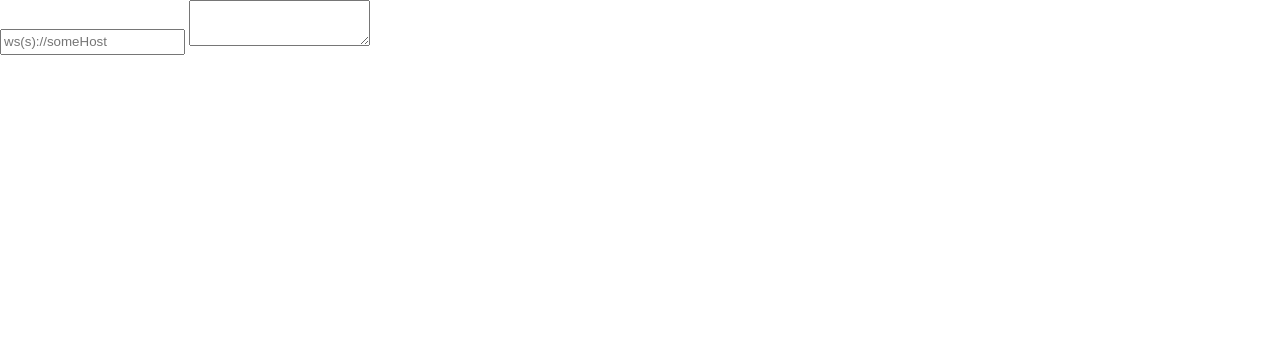
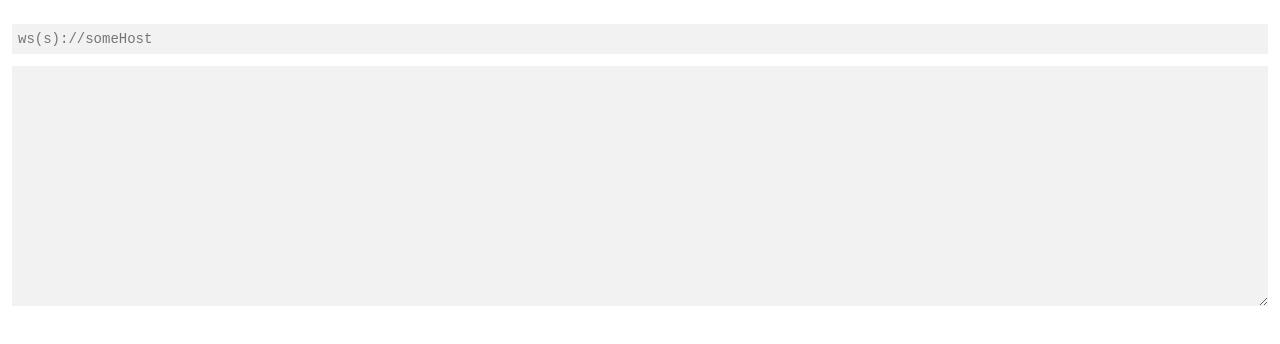
Before and after one commit to Kriegslustig/websocket-live-sandbox, a plain HTML site: page main.html in a window 1280 px wide. Drawn offline with Linux system fonts and the light colour scheme.

Commit message:
Nicen up the whole thing a little

```diff
--- a/main.html
+++ b/main.html
@@ -4,6 +4,7 @@
   <meta charset="UTF-8">
   <title>WebSocket Sandbox</title>
   <link rel="stylesheet" type="text/css" href="public/css/writ.css">
+  <link rel="stylesheet" type="text/css" href="public/css/styles.css">
 </head>
 <body>
   <main>
--- /dev/null
+++ b/public/css/styles.css
@@ -0,0 +1,53 @@
+*, *:before, *:after {
+  box-sizing: border-box;
+}
+
+html {
+  font-size: 12px;
+}
+
+main {
+  padding: 1rem;
+}
+
+input,
+textarea,
+output {
+  display: block;
+  width: 100%;
+  margin: 1rem 0;
+  padding: 0 .5rem;
+  border: none;
+  font-size: inherit;
+  font-family: monospace;
+}
+
+textarea,
+input {
+  background-color: hsl(0,0%,95%);
+}
+
+input {
+  line-height: 2.5rem;
+}
+
+textarea,
+output {
+  padding: .4rem;
+}
+
+output {
+  font: inherit;
+}
+
+output p {
+  //padding: .2rem 0;
+}
+
+output span {
+  font-family: monospace;
+}
+
+textarea {
+  min-height: 20rem;
+}
--- a/public/js/main.js
+++ b/public/js/main.js
@@ -40,7 +40,7 @@ function mayEval (str) {
 }
 
 function isControlEnter (e) {
-  return e.ctrlKey && e.keyCode === 13
+  return (e.ctrlKey || e.shiftKey) && e.keyCode === 13
 }
 
 function sendToSocket (socket, text) {
@@ -74,9 +74,9 @@ function isSocketOpen (socket) {
 function wrapType (type) {
   var elem
   var types = {
-    error: ['code', 'strong'],
+    error: ['strong'],
     system: ['i'],
-    message: ['code']
+    message: ['span']
   }
   if(types[type]) types[type].forEach(function (tag) {
     var newElem = document.createElement(tag)
```
